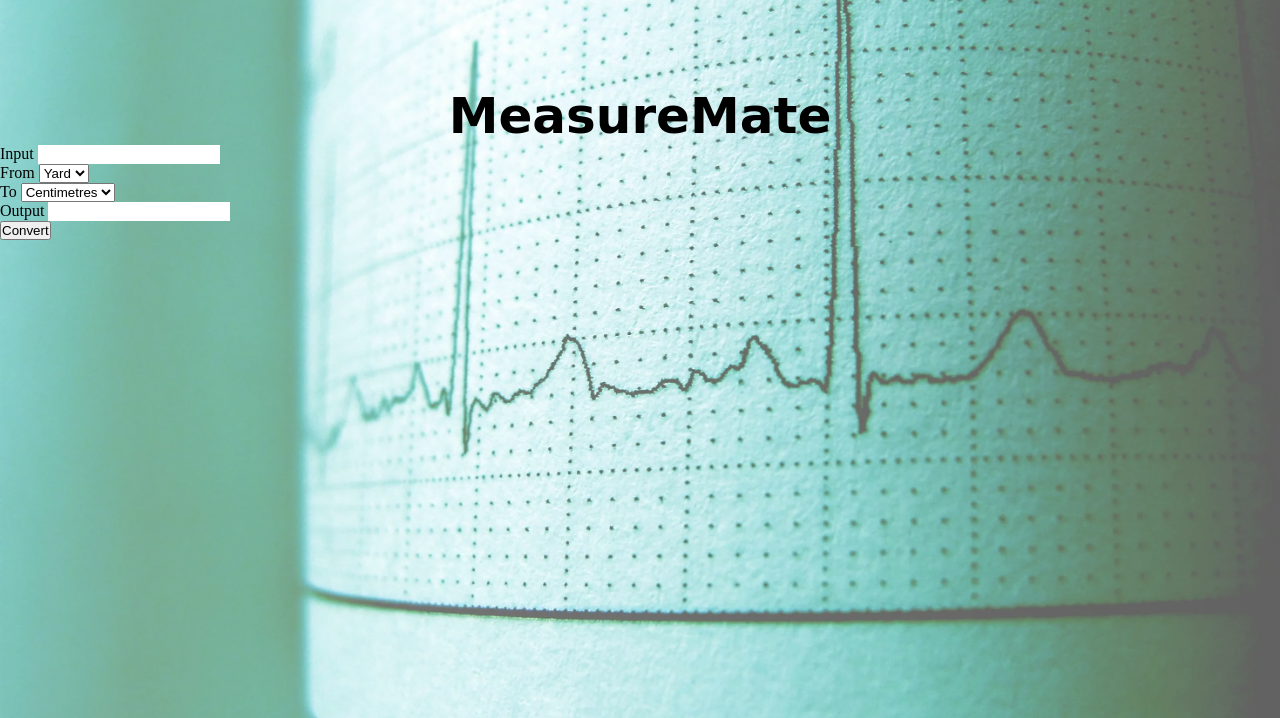
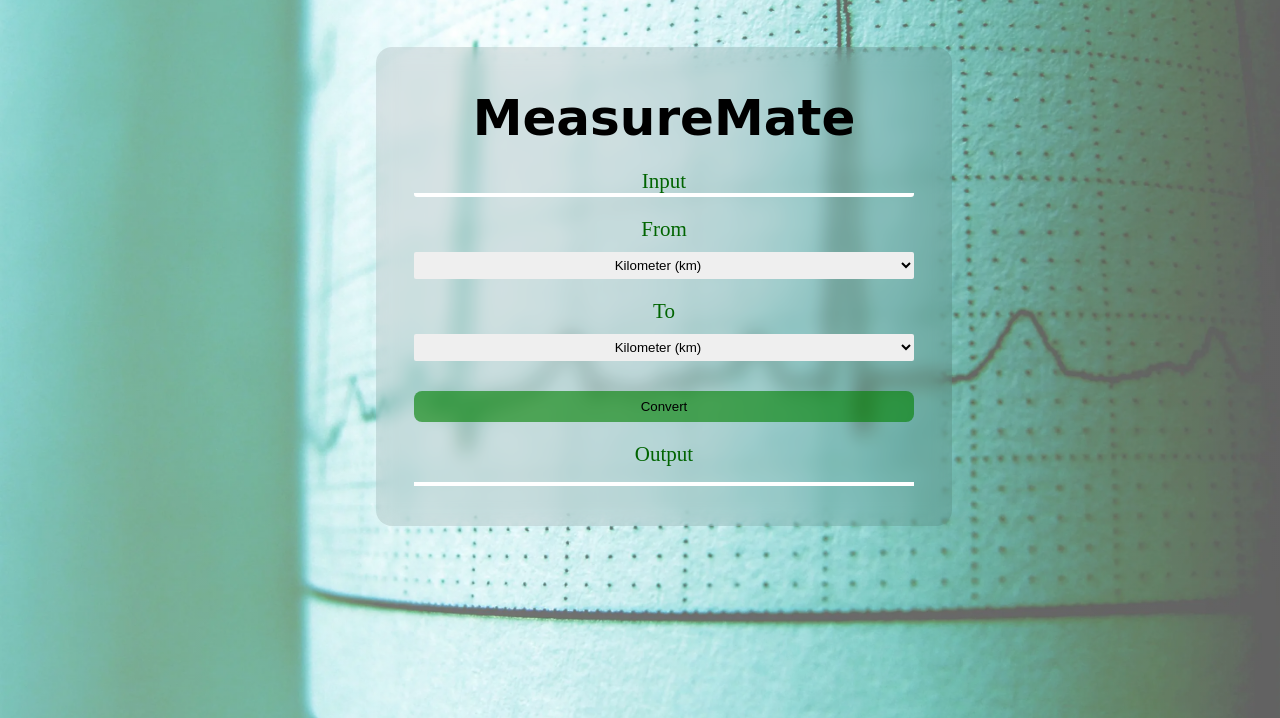
Before and after one commit to AYD-7/MeasureMate, a plain HTML site: page index.html in a window 1280 px wide. Shown: the part 82-800 px from the top of the page. Drawn offline with Linux system fonts and the light colour scheme; a web font is replaced by a local one.

Commit message:
Added conversion functionality

```diff
--- a/index.html
+++ b/index.html
@@ -5,6 +5,7 @@
     <meta name="viewport" content="width=device-width, initial-scale=1.0" />
     <title>MeasureMate</title>
     <link rel="stylesheet" href="style.css" />
+    <link rel="stylesheet" href="media-query.css">
     <link
       rel="shortcut icon"
       href="assets/measure-tape.png"
@@ -39,11 +40,14 @@
 
     <!-- Conversion Section -->
     <section>
-        <!-- Heading -->
-        <h1>MeasureMate</h1>
+
 
         <!-- Conversion Form -->
         <form action="#" method="post">
+
+            <!-- Heading -->
+            <h1>MeasureMate</h1>
+
             <!-- Conversion Input -->
             <div class="convert">
                 <label for="input">Input</label>
@@ -58,7 +62,6 @@
 
                 <select name="from" id="from">
                     <!-- To dynamically populate options using JS -->
-                    <option value="yard">Yard</option>
                 </select>
 
             </div>
@@ -68,22 +71,23 @@
                 <label for="to">To</label>
 
                 <select name="to" id="to">
-
                     <!-- To dynamically populate options using JS -->
-                    <option value="cm">Centimetres</option>
                 </select>
             </div>
+
+            <!-- Convert Button -->
+            <button id="convert"></button>
 
             <!-- Output -->
             <div class="convert">
                 <label for="output">Output</label>
-                <input type="text" id="output" readonly />
+                <div class="output" id="output">
+                    <!-- To dynamically update the output using JS -->
+                </div>
             </div>
 
+        </form>
 
-            <!-- Convert Button -->
-            <button id="convert"></button>
-        </form>
     </section>
 
     <script src="script.js"></script>
--- /dev/null
+++ b/media-query.css
@@ -0,0 +1 @@
+/* Media Query For  */
--- a/script.js
+++ b/script.js
@@ -1,10 +1,10 @@
 // Getting the img element that will display company's logo
-const logoLink = document.getElementById("logo")
+const logoLink = document.getElementById("logo");
 const logoImg = logoLink.firstElementChild;
 
 // Setting attributes for the logoLink element and passing values into them
 logoLink.setAttribute("href", "index.html");
-logoLink.setAttribute("title", "Home")
+logoLink.setAttribute("title", "Home");
 
 // Passing values into the company's logo img src and alt attributes
 logoImg.src = "assets/measure-tape.svg";
@@ -14,17 +14,110 @@ logoImg.alt = "Company's Logo";
 const hamBtn = document.querySelector("#hamBtn");
 const hamIcon = hamBtn.firstElementChild;
 
+// Styling hamburger button
+hamBtn.style.cursor = "pointer";
 
 // Passing values into the hamburger img
 hamIcon.src = "assets/hamburger.svg";
 hamIcon.alt = "Hamburger Menu";
 
-
 // Getting the submit button
-convertBtn = document.getElementById("convert");
+const convertBtn = document.getElementById("convert");
 
 // Setting attribute and passing value
-convertBtn.setAttribute("type", "submit");
+convertBtn.setAttribute("type", "button");
 // Passing text content for the convert button
+convertBtn.textContent = "Convert";
 
-convertBtn.textContent = "Convert";
+// Getting the input and Output
+const input = document.getElementById("input");
+const output = document.getElementById("output");
+
+// Creating an Array of units the user can choose to convert from or to
+const units = [
+    "Kilometer (km)", "Hectometer (hm)", "Decameter (dam)", "Meter (m)", "Decimeter (dm)", "Centimeter (cm)", "Millimeter (mm)", "Micrometer (µm)", "Nanometer (nm)", "Picometer (pm)", "Mile (mi)", "Yard (yd)", "Foot (ft)", "Inch (in)"
+];
+
+const from = document.getElementById("from");
+const to = document.getElementById("to");
+
+// Populating the select fields
+ units.forEach(function (unit) {
+    const option = document.createElement("option");
+    option.value = unit;
+    option.textContent = unit;
+    from.appendChild(option);
+});
+units.forEach(function (unit) {
+    const option = document.createElement("option");
+    option.value = unit;
+    option.textContent = unit;
+    to.appendChild(option);
+});
+
+// Conversion map
+const unitConversions = {
+    "Kilometer (km)": 1000,
+    "Hectometer (hm)": 100,
+    "Decameter (dam)": 10,
+    "Meter (m)": 1,
+    "Decimeter (dm)": 0.1,
+    "Centimeter (cm)": 0.01,
+    "Millimeter (mm)": 0.001,
+    "Micrometer (µm)": 0.000001,
+    "Nanometer (nm)": 0.000000001,
+    "Picometer (pm)": 0.000000000001,
+    "Mile (mi)": 1609.34,
+    "Yard (yd)": 0.9144,
+    "Foot (ft)": 0.3048,
+    "Inch (in)": 0.0254
+};
+
+// Function to convert units
+function convertUnits(inputValue, fromUnit, toUnit) {
+    if (!unitConversions[fromUnit] || !unitConversions[toUnit]) {
+        return "Invalid unit(s)";
+    }
+    const meters = inputValue * unitConversions[fromUnit];
+    const result = meters / unitConversions[toUnit];
+    return result;
+}
+
+// Function to handle form validation and conversion
+function validateForm() {
+    // Getting select values and input value INSIDE the function
+    const fromUnit = from.value;
+    const toUnit = to.value;
+    const inputValue = parseFloat(input.value);
+
+    // Ensuring the user cannot submit an empty form
+    if (input.value.trim() === "") {
+        output.textContent = "Input cannot be empty";
+        output.classList.add("output-error");
+        return;
+    } else {
+        output.textContent = "";
+        output.classList.remove("output-error");
+    }
+
+    // Ensuring the user cannot convert from the same unit
+    if (fromUnit === toUnit) {
+        output.textContent = "Cannot convert from the same unit";
+        output.classList.add("output-error");
+        return;
+    }
+
+    // Perform conversion
+    const conversionResult = convertUnits(inputValue, fromUnit, toUnit);
+
+    // Display result
+    if (typeof conversionResult === "number") {
+        output.innerHTML = `<span style="color: green">${inputValue} ${fromUnit}</span> is <span style="color: green">${conversionResult} ${toUnit}</span>`;
+        output.classList.add("output-success");
+    } else {
+        output.textContent = conversionResult; // Display error message
+        output.classList.add("output-error");
+    }
+}
+
+convertBtn.addEventListener("click", validateForm);
--- a/style.css
+++ b/style.css
@@ -51,18 +51,119 @@ nav button:first-of-type img {
 
 /* Conversion Section */
 section {
-    margin: 60px 0;
+    margin: 20px 0;
+    display: grid;
+    align-items: center;
+    width: 45vw;
+    margin-inline: auto;
+}
+
+form {
+    background-color: #1a1a1a1a;
+    border: 2px solid var(#f1f1f1f1);
+    margin-inline: 1.5rem;
+    padding: 2.5rem 1.5rem;
+    border-radius: 1rem;
+    backdrop-filter: blur(10px);
+    height: auto;
+    display: flex;
+    flex-direction: column;
+    gap: 10px;
+    width: inherit;
+
 }
 h1 {
     font-family: "Moon Dance", cursive;
     text-align: center;
     font-size: 50px;
+    margin-block: 2px;
     /* text-shadow: 2px 2px 30px #00f, 2px 2px #f00; */
 
 }
 
-.convert input {
+
+.convert {
+    margin-inline: auto;
+    display: flex;
+    flex-direction: column;
+    text-align: center;
+}
+
+label {
+    font-size: 21px;
+    color: darkgreen;
+    margin-block: 10px;
+}
+
+.convert input, form button {
     border: none;
     outline: none;
-    padding: 2px 0 2px 5px;
+    width: 500px;
+    background-color: transparent;
+    border-bottom: 4px solid #ffff;
+    border-radius: 3px;
+    padding: 2px 5px;
 }
+.convert select {
+    border: none;
+    outline: none;
+    width: 500px;
+    border-radius: 2px;
+    text-align: center;
+}
+
+
+
+.convert input:first-of-type {
+    margin-top: -6%;
+    transition: ease-in-out .5s;
+    padding-inline: 10px;
+
+}
+.convert input:first-of-type:focus {
+    margin-top: 0.1%;
+}
+
+.convert select {
+    padding: 5px 10px;
+}
+
+form button {
+    padding-block: 8px;
+    display: block;
+    margin-inline: auto;
+    background-color: #ffff;
+    border-radius: 8px;
+    margin-top: 20px;
+    background-color: #0080009c;
+    border-bottom: none;
+}
+
+form button:hover {
+    background-color: #0080006a;
+
+}
+
+.convert div.output {
+    /* border: 4px solid #ffff; */
+    background-color: #fff;
+    margin-top: 5px;
+    height: auto;
+    word-wrap: break-word;
+    overflow-wrap: break-word;
+    padding: 2px 5px;
+    width: 500px;
+    text-align: left;
+    font-size: 18px;
+    line-height: 1.5;
+}
+
+
+.output-error {
+    color: red;
+    border: 2px solid red;
+}
+.output-success {
+    /* color: green; */
+    border: 2px solid green;
+}
```
